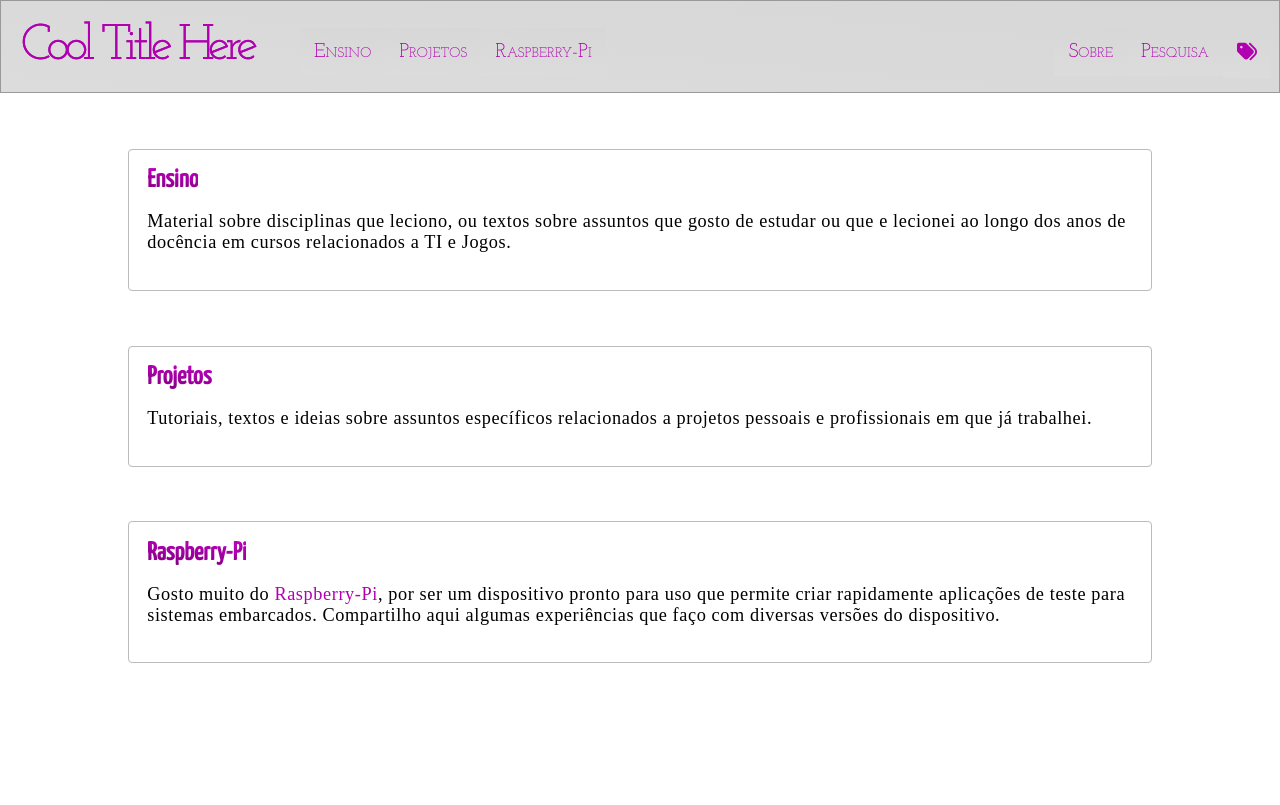
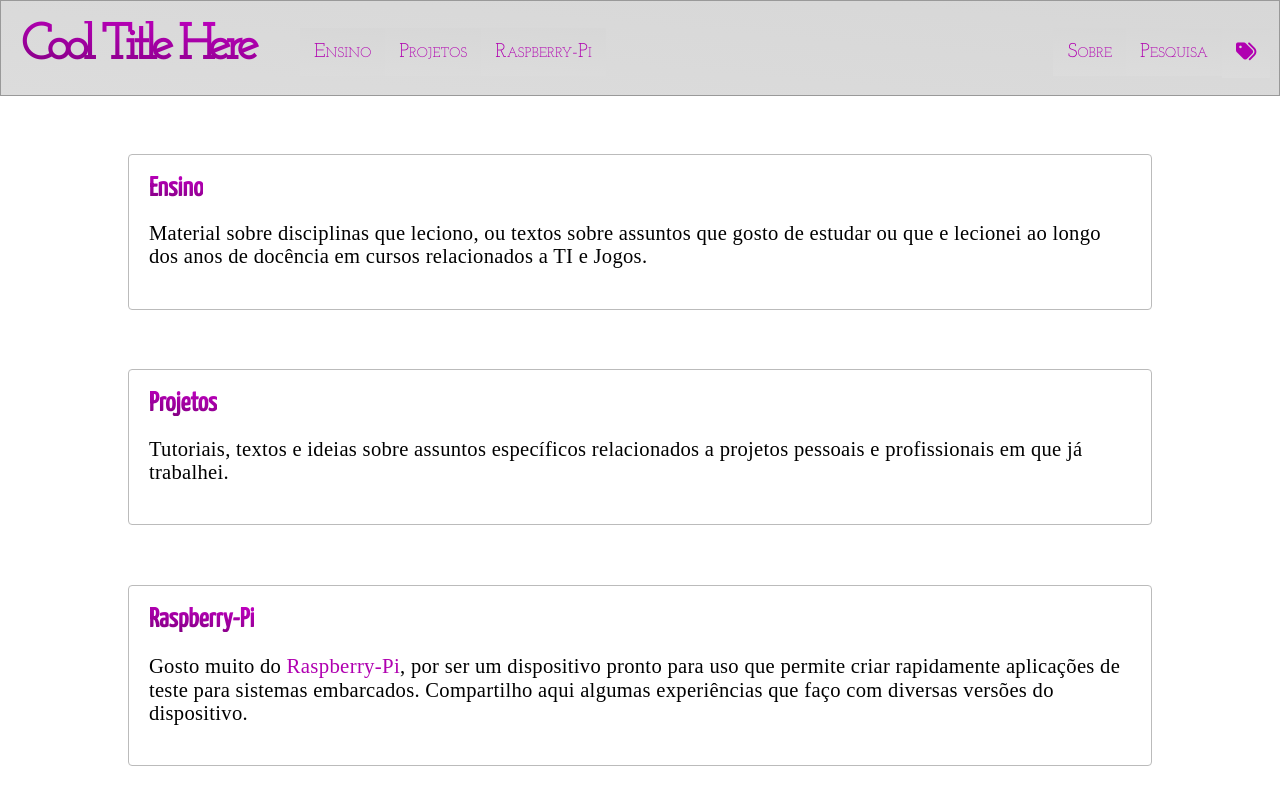
Before and after one commit to rafasgj/rafaeljeffman.com, a Jekyll site: the page built from index.md, in a window 1280 px wide. Shown: the top 805 px of the page. Built offline with Jekyll 4.4.1, drawn with Linux system fonts in a browser that asks for light colours; nearby versions of some CDN libraries.

Commit message:
reading font: Fix fonts for all texts.

```diff
--- a/_sass/page.scss
+++ b/_sass/page.scss
@@ -145,7 +145,7 @@ $toggle-size: 1em;
 $toggle-right: 0.6em;
 
 $flex_nav_breakpoint: 1024px;
-$flex_nav_subNavWidth: 12.5em;
+$flex_nav_subNavWidth: 15em;
 
 .nav {
     z-index: 1000;
--- a/_sass/typography.scss
+++ b/_sass/typography.scss
@@ -3,15 +3,14 @@ $section-title-bg: linear-gradient(175deg, rgb(192,0,192), rgb(30,0,30));
 $inverted-title-bg: linear-gradient(175deg, rgb(128,0,128), rgb(192,0,192));
 
 $menu-font: 'Josefin Slab', serif;
-
 $title-font: 'Yanone Kaffeesatz', sans-serif;
 $code-font: 'Cutive Mono', monospace;
 
 $link-color: #b000b0;
 
 
-$normal-font-size: calc((.4em + .25vmin) + (.4em + .25vmax));
-$small-font-size: calc((.4em + .25vmin) + (.4em + .15vmax));
+$normal-font-size: calc((.4em + .20vmin) + (.4em + .20vmax));
+$small-font-size: calc((.4em + .15vmin) + (.4em + .15vmax));
 
 $h1-font-size: calc((.4em + 1.2vmin) + (.4em + 1.2vmax));
 $h2-font-size: calc((.4em + .8vmin) + (.4em + .8vmax));
@@ -47,8 +46,12 @@ $h6-font-size: calc((.4em + .20vmin) + (.4em + .20vmax));
   color: transparent !important;
 }
 
+@mixin code-font {
+  font-family: $code-font;
+  font-size: $normal-font-size;
+}
 
-body {
+* {
   @include normal-font;
 }
 
@@ -58,7 +61,7 @@ a {
 }
 
 p {
-  letter-spacing: 0.6px;
+  letter-spacing: 0.3px;
 }
 
 h1, h2, h3, h4, h5, h6 {
@@ -99,7 +102,10 @@ blockquote {
 }
 
 code {
-  font-size: $normal-font-size;
+  @include code-font;
+  * {
+    @include code-font;
+  }
 }
 
 #copyright {
@@ -107,22 +113,33 @@ code {
 }
 
 #site-logo{
+    a {
       @include logo-font;
+      font-weight: 800;
+      font-size: 50px;
       background-image: $logo-title-bg;
       -webkit-background-clip: text;
       background-clip: text;
       color: transparent !important;
       text-decoration: none;
+      padding-right: 1ch;
+    }
 }
 
 /** CARDS **/
 
 .card-title {
+  a {
     @include title-font;
     font-size: $h3-font-size;
     font-weight: 600;
-  a {
       @include logo-bg;
+  }
+}
+
+.card-abstract {
+  * {
+    @include normal-font;
   }
 }
 
@@ -137,7 +154,6 @@ code {
 
 #search-submit {
   font-size: 20px;
-
   > span {
     @include logo-bg;
   }
@@ -156,14 +172,16 @@ code {
 /** MENU **/
 $flex_nav_breakpoint: 1024px;
 .nav ul {
-  @include logo-font;
+  a:not(#menu-tag a) {
+    font-family: $menu-font;
+    @media(min-width:$flex_nav_breakpoint) {
+      font-size: 20px;
+    }
+  }
   letter-spacing: 0.3px;
   font-size: 30px;
   letter-spacing: 0px;
   font-variant: small-caps;
   // font-variant-caps: all-petite-caps;
   font-weight: 300;
-  @media(min-width:$flex_nav_breakpoint) {
-    font-size: 20px;
 }
-}
```
Lines whose indentation alone changed are shown as unchanged.
